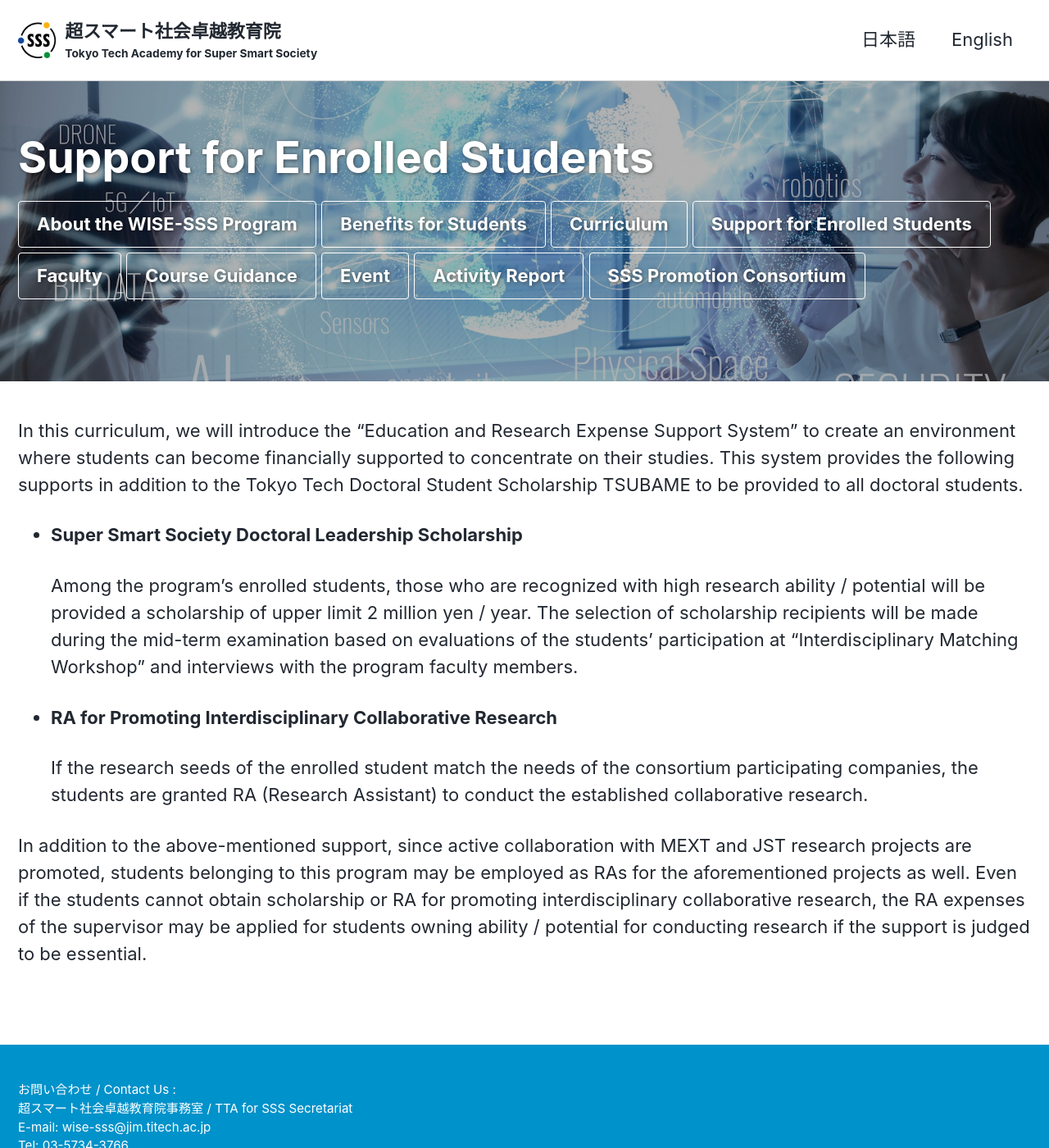
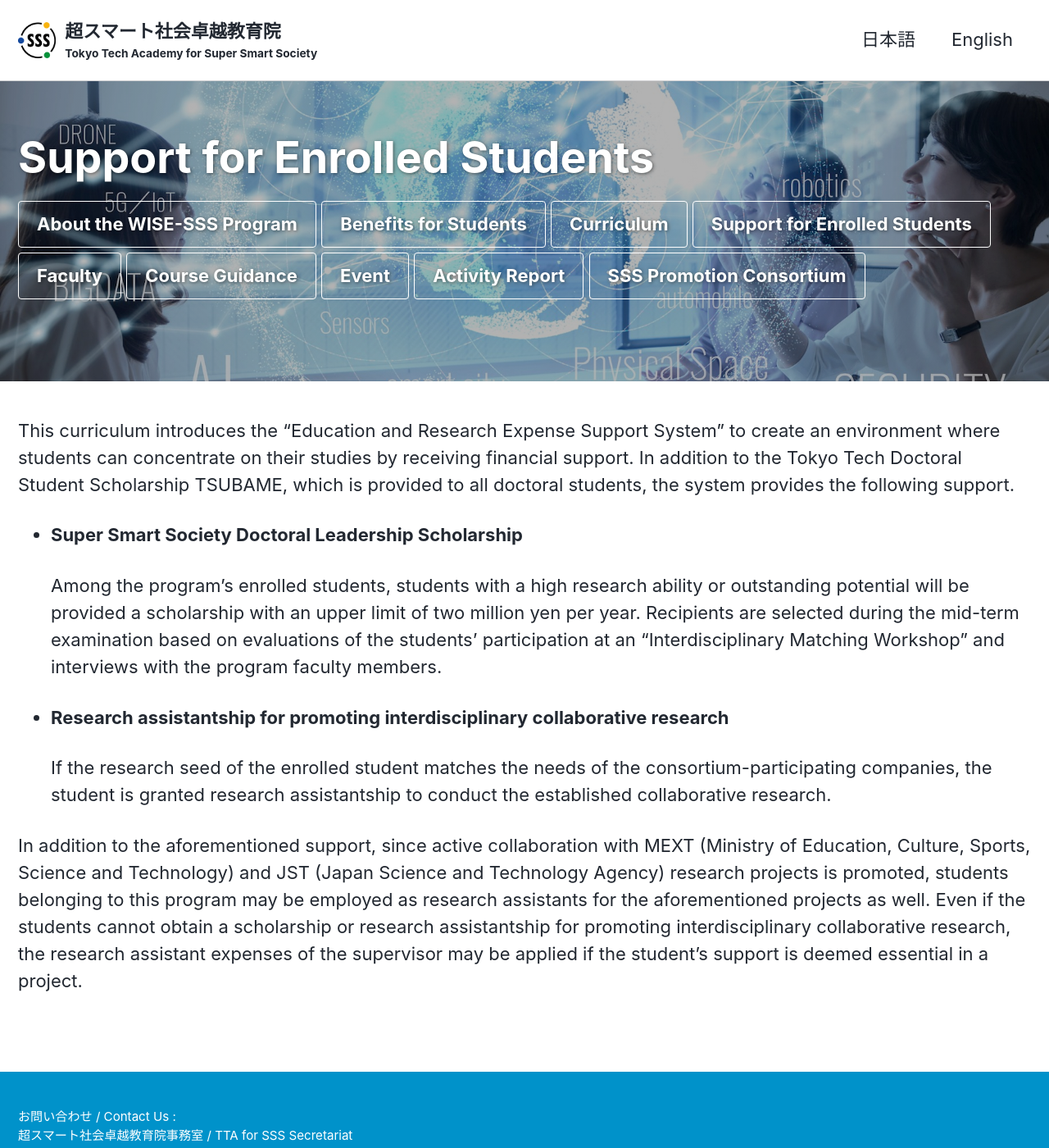
Before and after one commit to fl1d/w0ex.github.io, a Jekyll site: the page built from _pages/student-support_en.md, in a window 1280 px wide and 1400 px high. Shown: the whole window at 82% size. Built offline with Jekyll 4.4.1, drawn with Linux system fonts in a browser that asks for light colours; cached includes are drawn as plain includes; nearby versions of some CDN libraries.

Commit message:
fix english, student support

```diff
--- a/_pages/student-support_en.md
+++ b/_pages/student-support_en.md
@@ -28,14 +28,14 @@
     url: "https://www.sss.e.titech.ac.jp/en"
 ---
 
-In this curriculum, we will introduce the “Education and Research Expense Support System” to create an environment where students can become financially supported to concentrate on their studies. This system provides the following supports in addition to the Tokyo Tech Doctoral Student Scholarship TSUBAME to be provided to all doctoral students.
+This curriculum introduces the “Education and Research Expense Support System” to create an environment where students can concentrate on their studies by receiving financial support. In addition to the Tokyo Tech Doctoral Student Scholarship TSUBAME, which is provided to all doctoral students, the system provides the following support.
 
 * **Super Smart Society Doctoral Leadership Scholarship**
 
-  Among the program’s enrolled students, those who are recognized with high research ability / potential will be provided a scholarship of upper limit 2 million yen / year. The selection of scholarship recipients will be made during the mid-term examination based on evaluations of the students’ participation at “Interdisciplinary Matching Workshop” and interviews with the program faculty members.
+  Among the program’s enrolled students, students with a high research ability or outstanding potential will be provided a scholarship with an upper limit of two million yen per year. Recipients are selected during the mid-term examination based on evaluations of the students’ participation at an “Interdisciplinary Matching Workshop” and interviews with the program faculty members.
 
-* **RA for Promoting Interdisciplinary Collaborative Research**
+* **Research assistantship for promoting interdisciplinary collaborative research**
 
-  If the research seeds of the enrolled student match the needs of the consortium participating companies, the students are granted RA (Research Assistant) to conduct the established collaborative research.
+  If the research seed of the enrolled student matches the needs of the consortium-participating companies, the student is granted research assistantship to conduct the established collaborative research.
 
- In addition to the above-mentioned support, since active collaboration with MEXT and JST research projects are promoted, students belonging to this program may be employed as RAs for the aforementioned projects as well. Even if the students cannot obtain scholarship or RA for promoting interdisciplinary collaborative research, the RA expenses of the supervisor may be applied for students owning ability / potential for conducting research if the support is judged to be essential.
+ In addition to the aforementioned support, since active collaboration with MEXT (Ministry of Education, Culture, Sports, Science and Technology) and JST (Japan Science and Technology Agency) research projects is promoted, students belonging to this program may be employed as research assistants for the aforementioned projects as well. Even if the students cannot obtain a scholarship or research assistantship for promoting interdisciplinary collaborative research, the research assistant expenses of the supervisor may be applied if the student’s support is deemed essential in a project.
```
